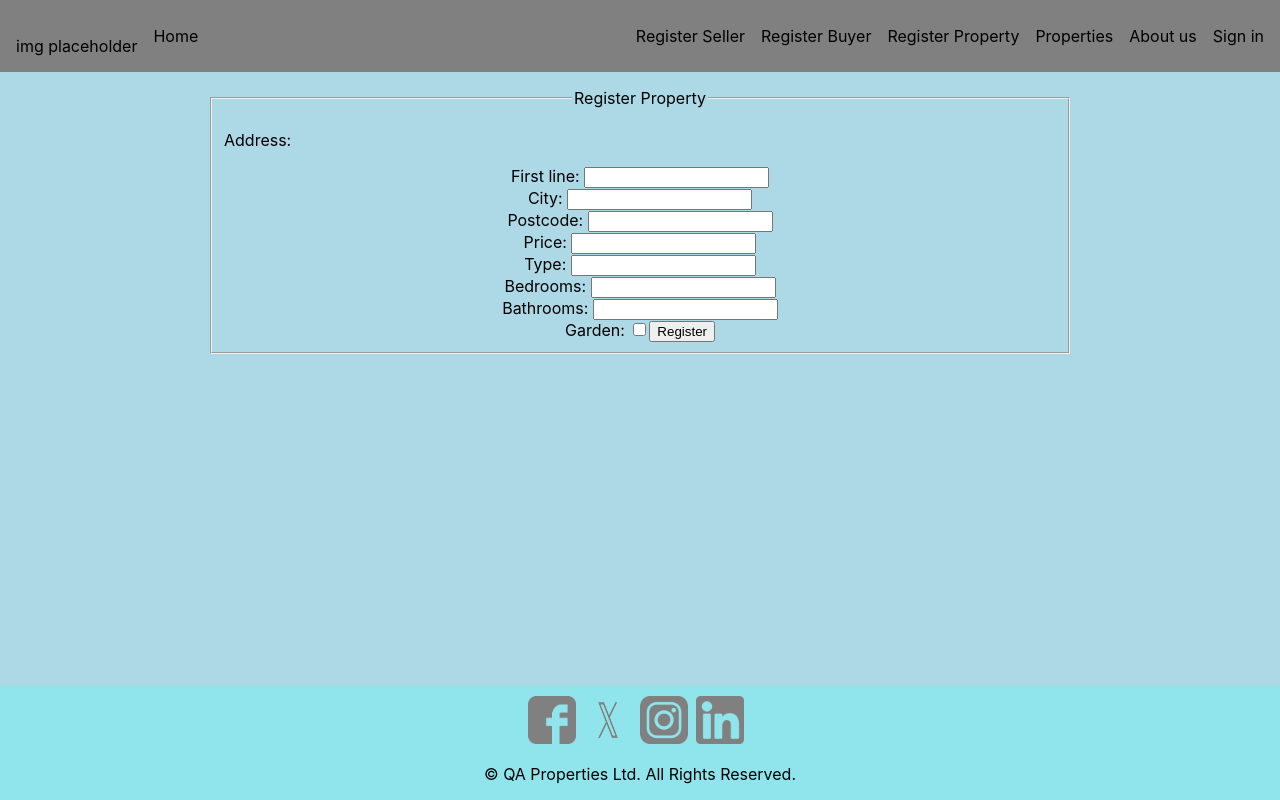
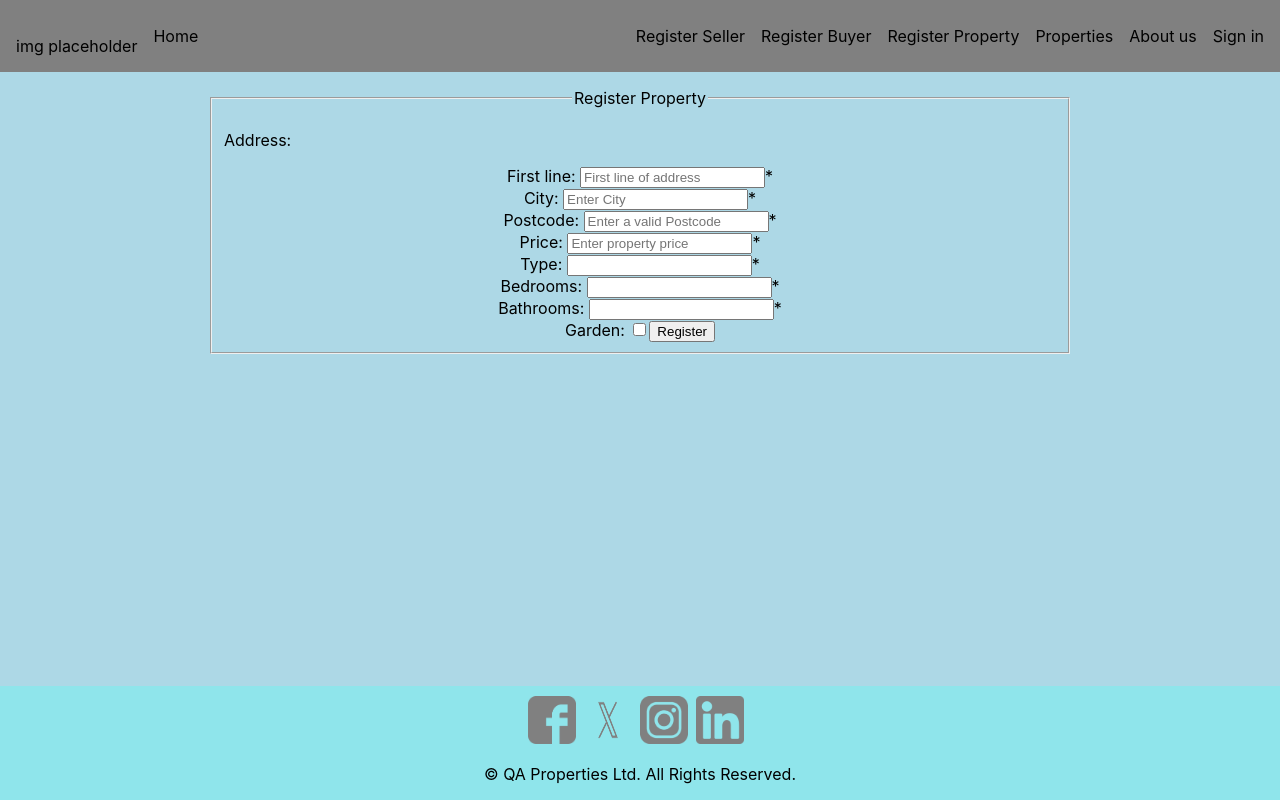
Before and after one commit to starwarsjedi321/GroupProject, a React (Create React App) app in the folder groupproject/: page /register-property in a window 1280 px wide. Built offline with nearby package versions, Linux system fonts and the light colour scheme.

Commit message:
Add data validation and required for the property form

```diff
--- a/groupproject/src/components/DisplaySellers.js
+++ b/groupproject/src/components/DisplaySellers.js
@@ -16,7 +16,7 @@ const DisplaySellers = () => {
                     <th>Email: </th>
                     <th>Telephone: </th>
                 </tr>
-                {data.map((details) => {
+                {data.sellers.map((details) => {
                     return (
                         <tr key={details.id} >
                             <td>{details.ID}</td>
--- a/groupproject/src/components/navComponent.js
+++ b/groupproject/src/components/navComponent.js
@@ -20,7 +20,7 @@ const Navbar = () => {
           <Link to="/register-property">Register Property</Link>
         </li>
         <li>
-          <Link to="/properties">Properties</Link>
+          <Link to="/properties/some">Properties</Link>
         </li>
         <li>
             <Link to="/about-us">About us</Link>
--- a/groupproject/src/components/propertyForm.js
+++ b/groupproject/src/components/propertyForm.js
@@ -60,18 +60,20 @@ export default () => {
             <legend>Register Property</legend>
             <form onSubmit={onSubmit}>
                 <p>Address:</p>
-                <label>First line: <input required onChange={event => setFirstLine(event.target.value)} name="firstLine" value={firstLine} />
-                </label>
+                <label>First line: <input placeholder="First line of address" required onChange={event => setFirstLine(event.target.value)} name="firstLine" value={firstLine} />
+                    *</label>
                 <br></br>
-                <label>City: <input required name="city" onChange={event => setCity(event.target.value)} value={city} />
-                </label>
+                <label>City: <input placeholder="Enter City" required name="city" onChange={event => setCity(event.target.value)} value={city} />
+                    *</label>
                 <br></br>
-                <label>Postcode: <input required name="postcode" onChange={event => setPostCode(event.target.value)}value={postCode} /></label>
+                <label>Postcode: <input placeholder="Enter a valid Postcode" required name="postcode" onChange={event => setPostCode(event.target.value)} value={postCode} />
+                    *</label>
                 <br></br>
-                <label>Price: <input required name="price" onChange={event => setPrice(event.target.value)} value={price} /></label>
+                <label>Price: <input required placeholder="Enter property price" onChange={event => setPrice(event.target.value)} value={price} />
+                    *</label>
                 <br></br>
                 <label>Type: </label>
-                <input required type="search" list="typeList" onChange={event => setType(event.target.value)}value={type} />
+                <input required type="search" list="typeList" onChange={event => setType(event.target.value)} value={type} />*
                 <datalist id="typeList">
                     <option>...</option>
                     <option>Detachted</option>
@@ -81,14 +83,16 @@ export default () => {
                     <option>Bungalow</option>
                 </datalist>
                 <br></br>
-                <label>Bedrooms: <input required name="bedrooms" onChange={event => setBedroom(event.target.value)}value={bedroom} /></label>
+                <label>Bedrooms: <input required name="bedrooms" onChange={event => setBedroom(event.target.value)} value={bedroom} />
+                    *</label>
                 <br></br>
-                <label>Bathrooms: <input required name="bathrooms" onChange={event => setBathroom(event.target.value)} value={bathroom} /></label>
+                <label>Bathrooms: <input required name="bathrooms" onChange={event => setBathroom(event.target.value)} value={bathroom} />
+                    *</label>
                 <br></br>
-                <label>Garden: <input type="checkbox" name="garden" onClick={event => setGarden(event.target.checked)}/></label>
+                <label>Garden: <input type="checkbox" name="garden" onClick={event => setGarden(event.target.checked)} />
+                </label>
                 <button type="submit">Register</button>
             </form>
-
         </fieldset>
     )
 }
```
